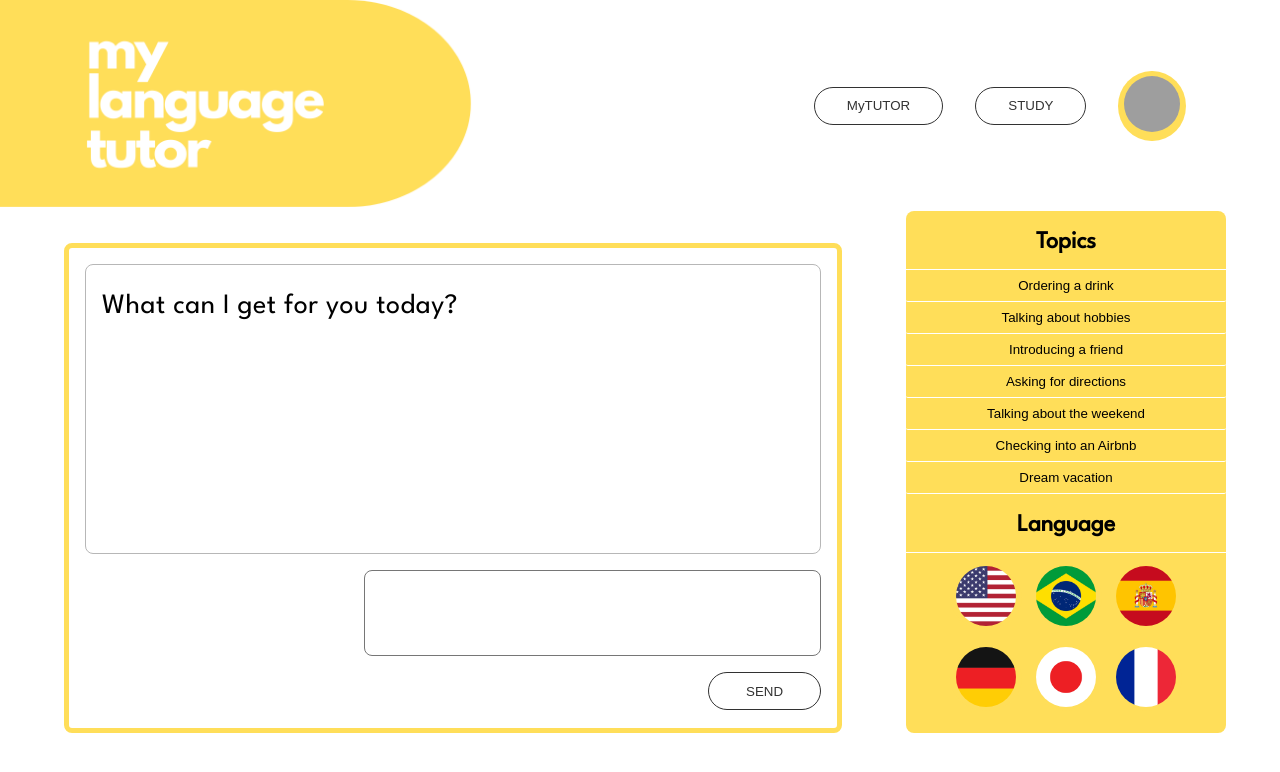
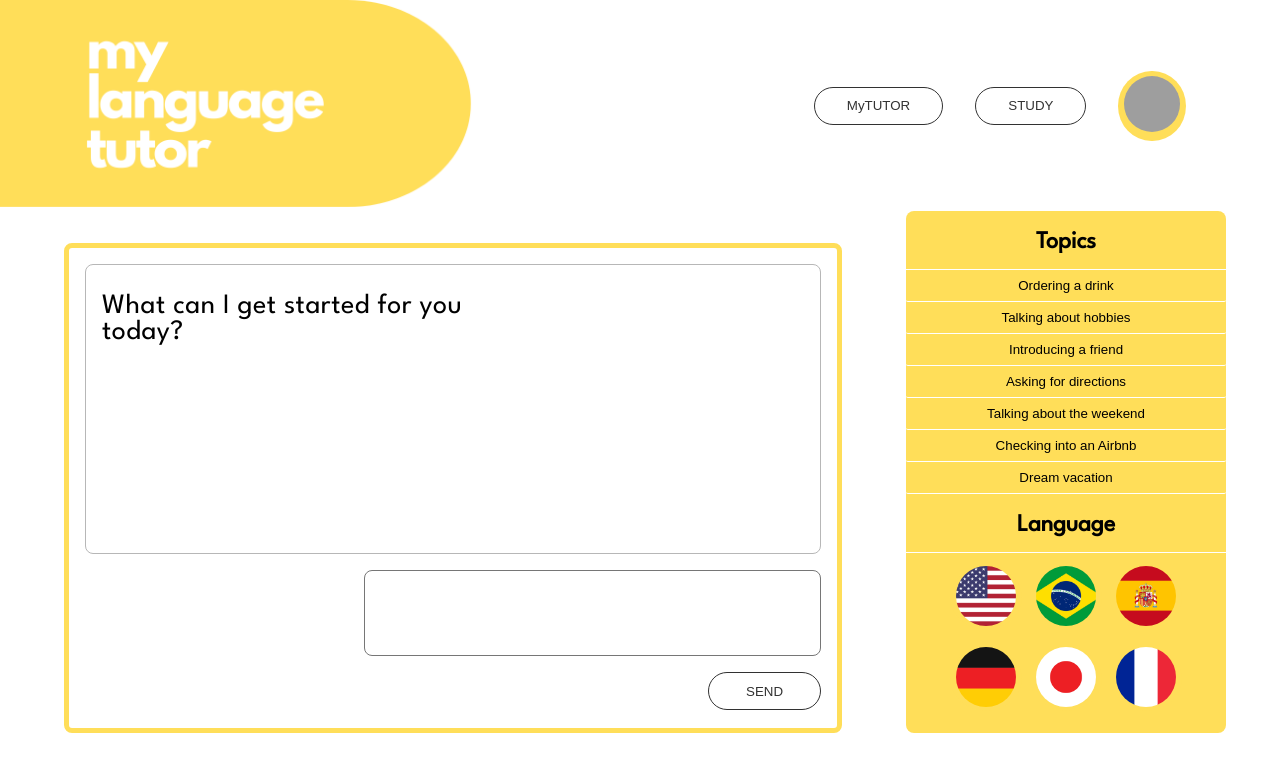
Before and after one commit to austinwisdom/austin-wisdom-my-language-tutor, a React (Create React App) app in the folder client/: page /my-tutor in a window 1280 px wide. Shown: the top 772 px of the page. Built offline with nearby package versions, Linux system fonts and the light colour scheme; grey boxes are pictures that could not be loaded; the HTML template or start-up script is replaced by a standard one.

Commit message:
Removed typo.

```diff
--- a/client/src/App.js
+++ b/client/src/App.js
@@ -3,7 +3,6 @@ import { BrowserRouter, Routes, Route } from 'react-router-dom';
 import Homepage from './pages/Homepage/Homepage';
 import MyTutorPage from './pages/MyTutorPage/MyTutorPage';
 import Header from './components/Header/Header';
-import Footer from './components/Footer/Footer';
 
 import './App.scss';
 
--- a/client/src/pages/MyTutorPage/MyTutorPage.js
+++ b/client/src/pages/MyTutorPage/MyTutorPage.js
@@ -21,7 +21,7 @@ const MyTutorPage = () => {
     const [topic, setTopic] = useState()
     const [aiGreeting, _setAIGreeting] = useState(
         [
-            "What can I get for you today?",
+            "What can I get started for you today?",
             "What's your favorite thing to do in your free time?",
             "Hey, who's your new friend?",
             "Do you need some help? You look a little lost.",
```
